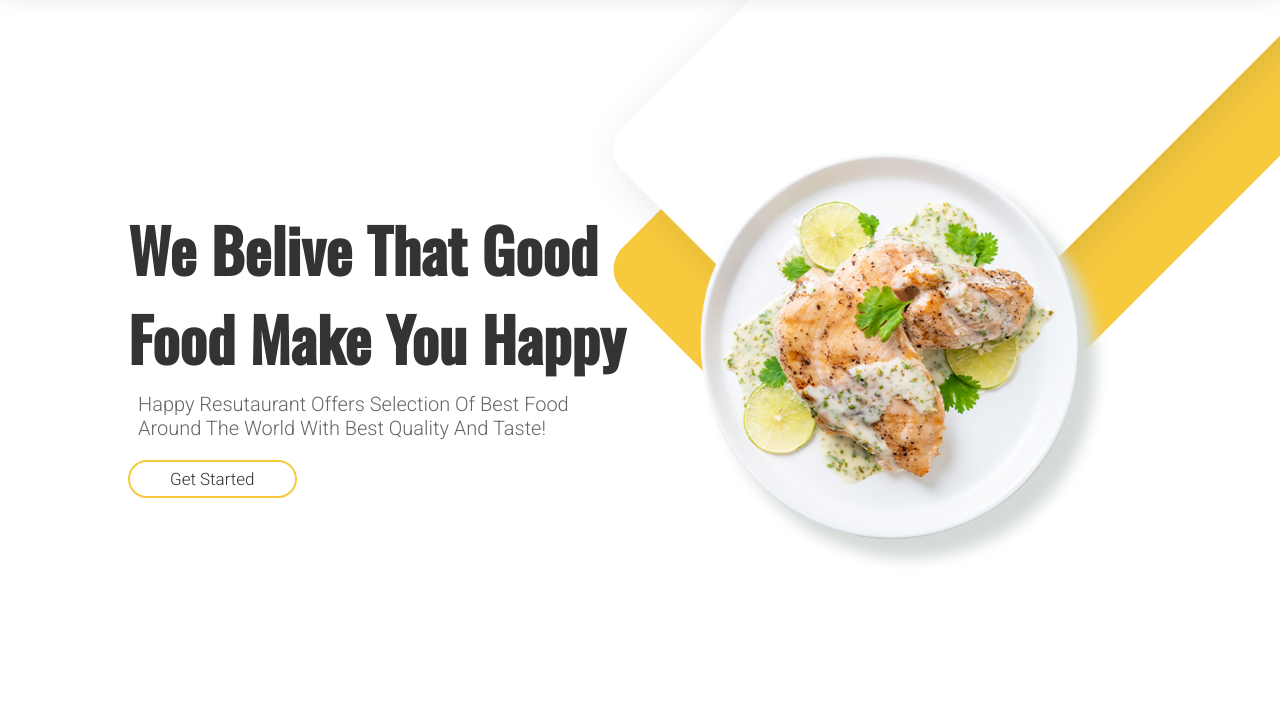
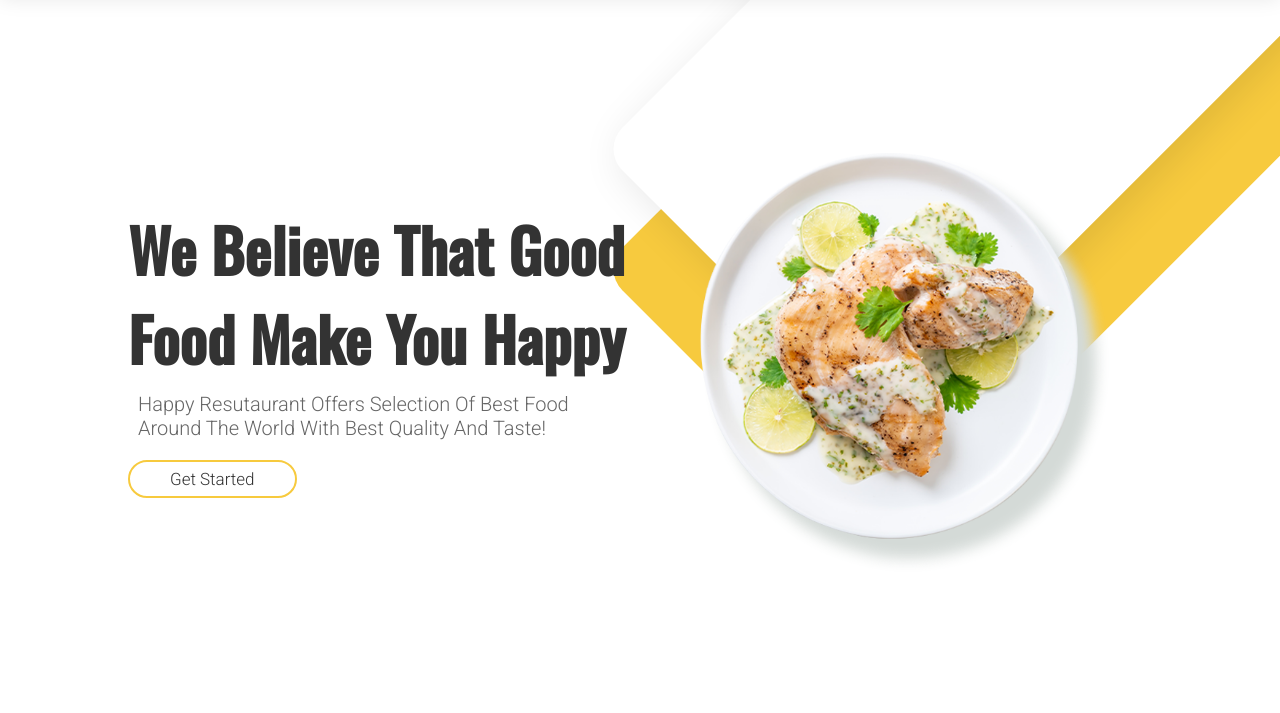
Before and after one commit to DelaraGalehdari/Restaurant, a website with bundled scripts: page index.html in a window 1280 px wide. Shown: the part 87-800 px from the top of the page. Built offline with nearby package versions, Linux system fonts and the light colour scheme; a script that the page names is missing.

Commit message:
Update index.html

```diff
--- a/index.html
+++ b/index.html
@@ -79,7 +79,7 @@
 	<!--    home part-->
 	<section class="home" id="home">
 		<div class="content" data-aos="fade-right">
-			<h3>We belive that good food make you happy</h3>
+			<h3>We believe that good food make you happy</h3>
 			<p>Happy resutaurant offers selection of best food around the world with best quality and taste!</p>
 			<a href="#menu"><button class="btn">get started</button></a>
 		</div>
```
